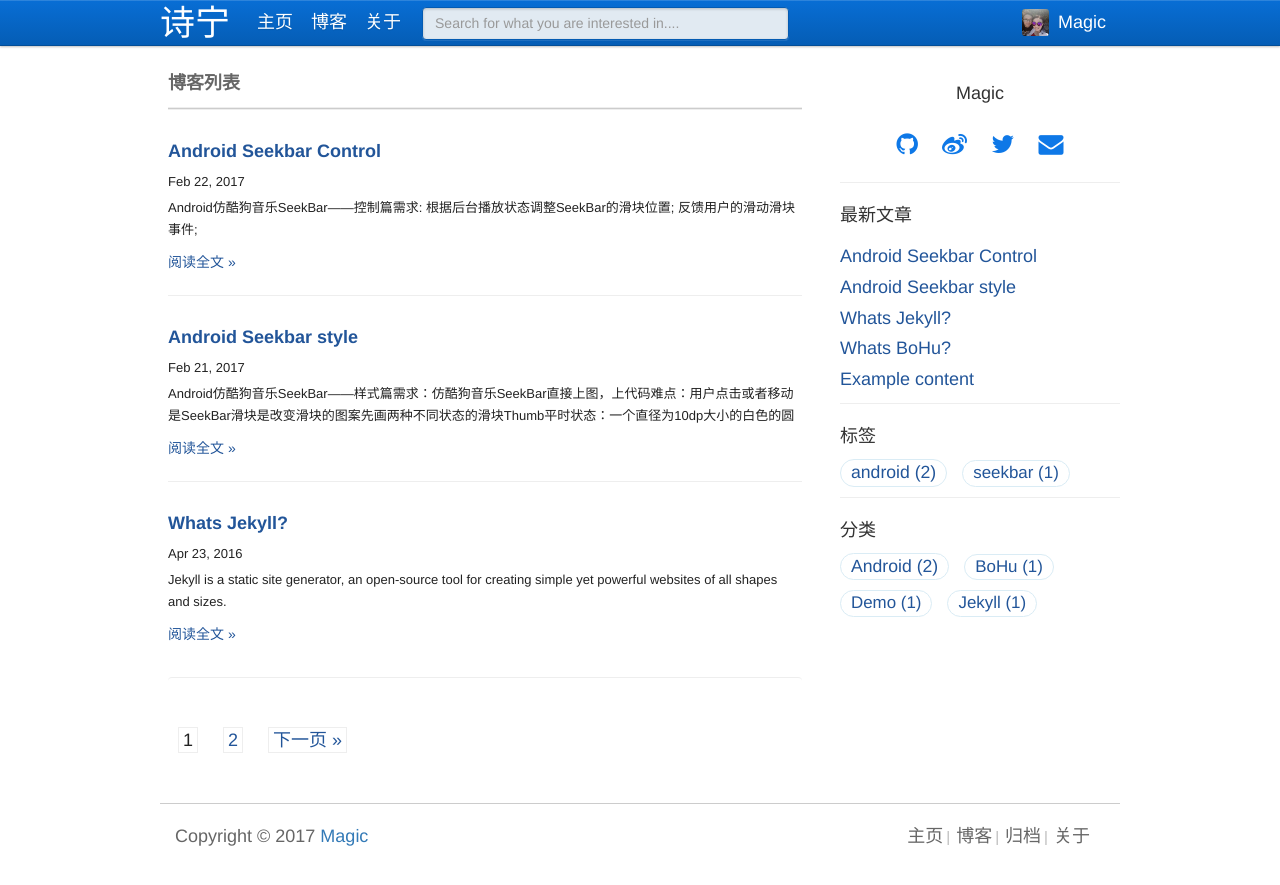
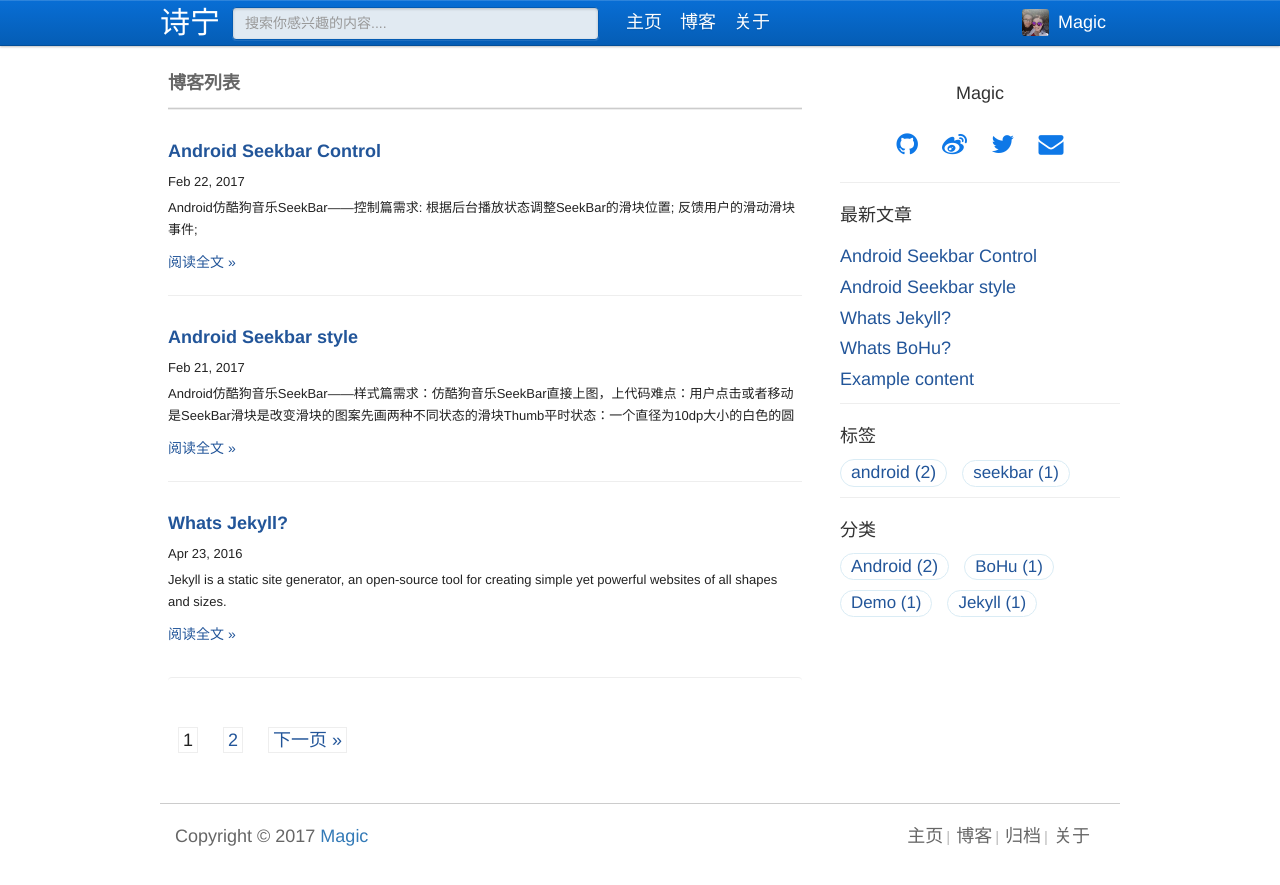
Before and after one commit to magic5650/magic5650.github.io, a Jekyll site: the page built from index.html, in a window 1280 px wide. Shown: the top 885 px of the page. Built offline with Jekyll 4.4.1, drawn with Linux system fonts in a browser that asks for light colours; the list of posts is cut into pages by our own code.

Commit message:
Signed-off-by: magic5650 <magic5650@126.com>

```diff
--- a/_includes/header.html
+++ b/_includes/header.html
@@ -1,38 +1,40 @@
 <header id="header">
   <div class="headerWrap clearfix">
-      <a class="myFont title css2dcc4b9955748" href="{{ "/home" | prepend: site.baseurl }}">{{ site.title }}</a>
+    <a class="myFont title css2dcc4b9955748" href="{{ site.url }}">{{ site.title }}</a>
 
-      <nav>
+    <div class="search-tool" id="search">
+      <input type="text" class="form-control search-content" id="search-content" placeholder="搜索你感兴趣的内容...." />
+    </div>
+    <nav id="Moblienav">
       <ul>
-          <li><a href="{{ "/home" | prepend: site.baseurl }}" class="myFont css2dcc4b9955748">主页</a></li>
-          <li><a href="{{ "/index" | prepend: site.baseurl }}" class="myFont css2dcc4b9955748">博客</a></li>
-          <li><a href="{{ "/about" | prepend: site.baseurl }}" class="myFont css2dcc4b9955748">关于</a></li>
+        <li><a href="{{ "/home" | prepend: site.url }}" class="myFont css2dcc4b9955748">主页</a></li>
       </ul>
     </nav>
-
-<div class="search-tool" style="float: left;height: 45px;line-height: 45px;margin-left: 12px;">
-    <input type="text" class="form-control search-content" id="search-content" style="display: inline-block !important;
-    color: #49525c;
-    font-size: 14px;
-    line-height: 17px;
-    background-color: #e1eaf2;
-    border: 1px solid #045bb2;
-    border-radius: 4px;
-    box-shadow: inset 0 1px 3px rgba(0,0,0,.2),0 1px 0 rgba(255,255,255,.1);
-    outline: 0;
-    box-sizing: border-box;
-    -webkit-transition: all .2s ease-in-out;
-    transition: all .2s ease-in-out;" placeholder="Search for what you are interested in...." />
-</div>
-
-<link rel="stylesheet" href="{{ "/search/css/cb-search.css" | prepend: site.baseurl }}">
-
-<script src="{{ "/search/js/bootstrap3-typeahead.min.js" | prepend: site.baseurl }}"></script>
-<script src="{{ "/search/js/cb-search.js" | prepend: site.baseurl }}"></script>
+    <nav id="PCnav">
+      <ul>
+        <li><a href="{{ "/home" | prepend: site.url }}" class="myFont css2dcc4b9955748">主页</a></li>
+        <li><a href="{{ "/index" | prepend: site.url }}" class="myFont css2dcc4b9955748">博客</a></li>
+        <li><a href="{{ "/about" | prepend: site.url }}" class="myFont css2dcc4b9955748">关于</a></li>
+      </ul>
+    </nav>
+    <link rel="stylesheet" href="{{ "/search/css/cb-search.css" | prepend: site.url }}">
+    <script type="text/javascript">
+    $(document).ready(function(){
+        if ($(window).width() > 768) {
+          console.log("PC")
+          $("#Moblienav").hide()
+        } else {
+          $("#PCnav").hide()
+          console.log("moblie")
+        }
+    })
+    </script>
+    <script src="{{ "/search/js/bootstrap3-typeahead.min.js" | prepend: site.url }}"></script>
+    <script src="{{ "/search/js/cb-search.js" | prepend: site.url }}"></script>
 
     <a href="{{ site.resume }}" class="master">
     <div class="avatarWrap">
-          <img src="{{ "/assets/image/avatar.jpg" | prepend: site.baseurl }}" alt="{{ site.author }}" style="max-width: 27px;" />
+      <img src="{{ "/assets/image/avatar.jpg" | prepend: site.url }}" alt="{{ site.author }}" style="max-width: 27px;" />
     </div><span class="myFont css2dcc4b9955748">{{ site.author }}</span>
     </a>
   </div>
--- a/assets/css/main.css
+++ b/assets/css/main.css
@@ -47,7 +47,7 @@ a {
   #header .title {
     height: inherit;
     line-height: 45px;
-    font-size: 35px;
+    font-size: 30px;
     font-weight: normal;
     color: #fff;
     float: left; }
@@ -87,6 +87,26 @@ a {
       display: block;
       line-height: 45px;
       vertical-align: middle; }
+
+#search {
+  float: left;
+  height: 45px;
+  line-height: 45px;
+  margin-left: 12px; }
+  #search-content {
+    display: inline-block !important;
+    color: #49525c;
+    font-size: 14px;
+    line-height: 17px;
+    background-color: #e1eaf2;
+    border: 1px solid #045bb2;
+    border-radius: 4px;
+    box-shadow: inset 0 1px 3px rgba(0,0,0,.2),0 1px 0 rgba(255,255,255,.1);
+    outline: 0;
+    box-sizing: border-box;
+    -webkit-transition: all .2s ease-in-out;
+    transition: all .2s ease-in-out;
+  }
 
 main {
   margin: 0 auto;
--- a/search/css/cb-search.css
+++ b/search/css/cb-search.css
@@ -53,7 +53,7 @@
 			}
 
             .search-content {
-                width: 250px;
+                width: 200px;
                 font-size: 22px;
                 background-color: #eee;
                 color: black;
```
Lines whose indentation alone changed are shown as unchanged.
